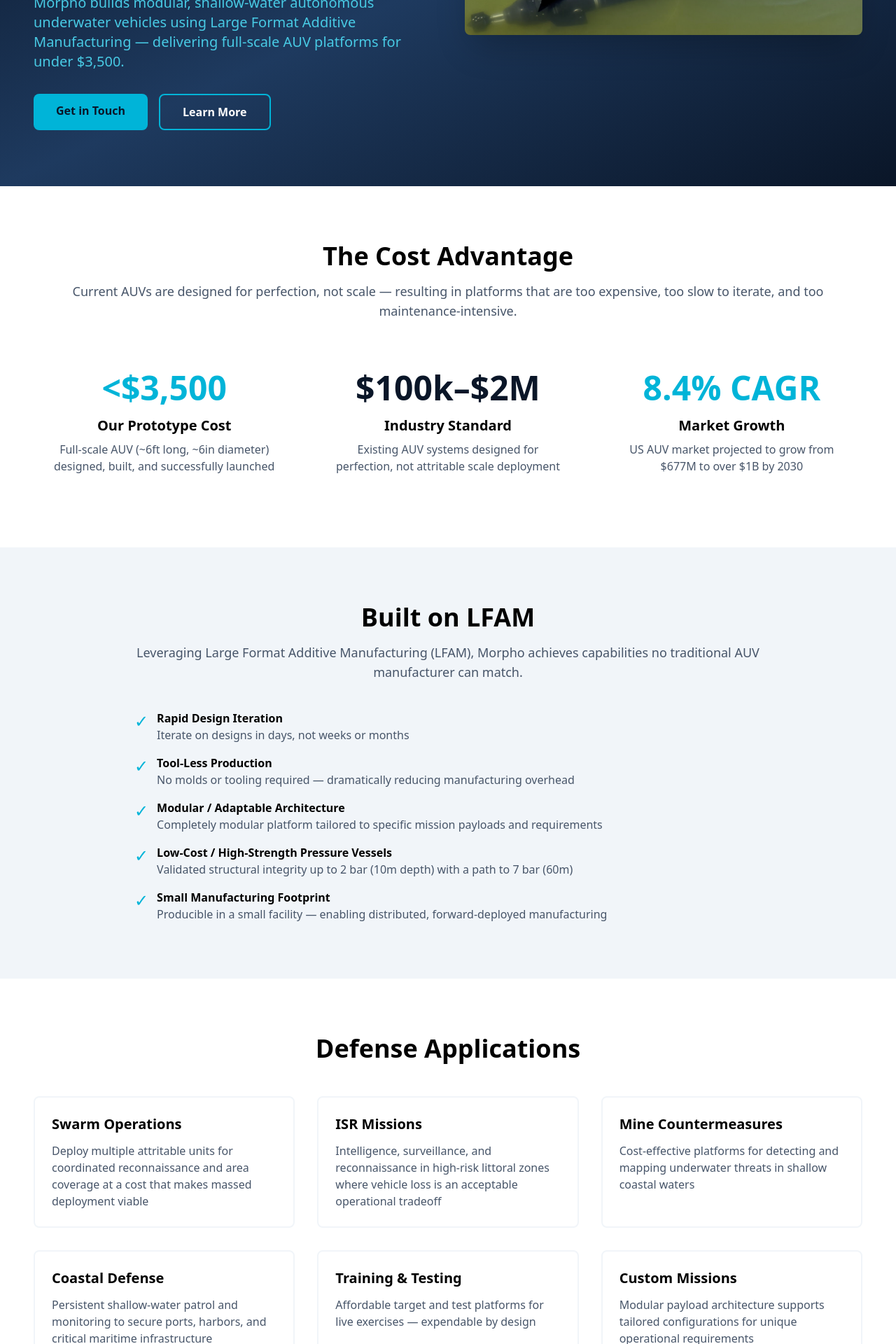
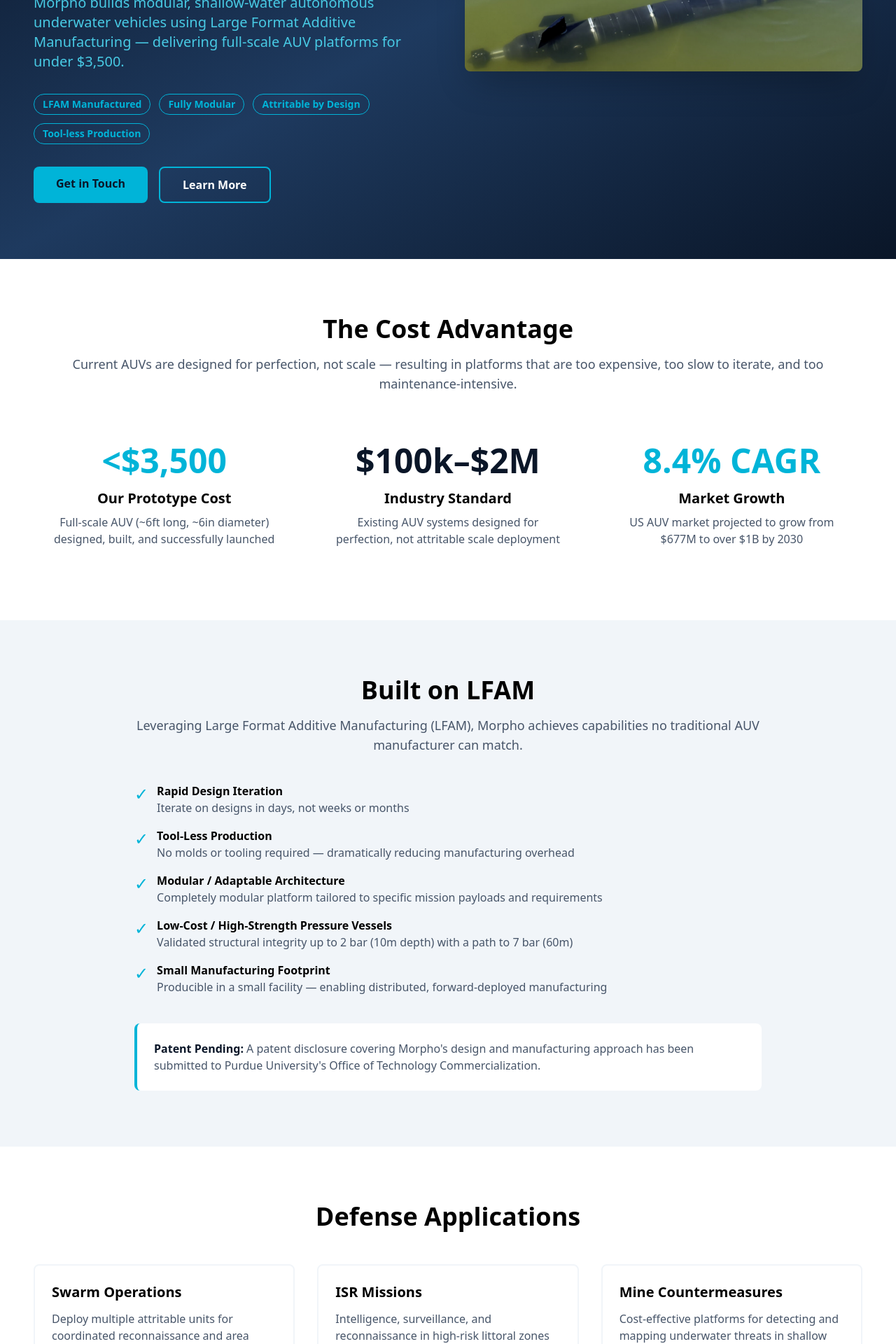
Before and after one commit to jbhbsbl-netizen/Morpho-Technologies, a Next.js app: page / in a window 1280 px wide. Shown: the part 420-2340 px from the top of the page at 70% size. Built offline with nearby package versions, Linux system fonts and the light colour scheme.

Commit message:
Add revenue model, patent notice, hero tags, and updated bios from exec summary

```diff
--- a/app/page.tsx
+++ b/app/page.tsx
@@ -31,6 +31,12 @@
             <p className="text-xl mb-8 text-[#48cae4]">
               Morpho builds modular, shallow-water autonomous underwater vehicles using Large Format Additive Manufacturing — delivering full-scale AUV platforms for under $3,500.
             </p>
+            <div className="flex flex-wrap gap-3 mb-8 text-sm font-semibold text-[#00b4d8]">
+              <span className="border border-[#00b4d8] px-3 py-1 rounded-full">LFAM Manufactured</span>
+              <span className="border border-[#00b4d8] px-3 py-1 rounded-full">Fully Modular</span>
+              <span className="border border-[#00b4d8] px-3 py-1 rounded-full">Attritable by Design</span>
+              <span className="border border-[#00b4d8] px-3 py-1 rounded-full">Tool-less Production</span>
+            </div>
             <div className="flex gap-4">
               <a href="#contact" className="bg-[#00b4d8] text-[#0a1628] px-8 py-3 rounded-lg font-semibold hover:bg-[#48cae4] transition">
                 Get in Touch
@@ -121,6 +127,9 @@
               </div>
             </li>
           </ul>
+          <div className="mt-10 p-6 bg-white rounded-lg border-l-4 border-[#00b4d8]">
+            <p className="text-[#475569]"><strong className="text-[#0a1628]">Patent Pending:</strong> A patent disclosure covering Morpho's design and manufacturing approach has been submitted to Purdue University's Office of Technology Commercialization.</p>
+          </div>
         </div>
       </section>
 
@@ -157,6 +166,26 @@
         </div>
       </section>
 
+      {/* Revenue Model Section */}
+      <section className="py-20 px-6 md:px-12 bg-white">
+        <div className="max-w-4xl mx-auto">
+          <h2 className="text-3xl md:text-4xl font-bold mb-4 text-center">Revenue Model</h2>
+          <p className="text-center text-[#475569] mb-12 text-lg">A phased strategy from government-funded R&D to direct platform sales.</p>
+          <div className="grid md:grid-cols-2 gap-8">
+            <div className="p-8 border-2 border-[#f1f5f9] rounded-lg hover:border-[#00b4d8] transition">
+              <div className="text-[#00b4d8] font-bold text-sm uppercase tracking-wide mb-2">Near-Term</div>
+              <h3 className="text-xl font-bold text-[#0a1628] mb-4">R&D Contracts & Grants</h3>
+              <p className="text-[#475569]">SBIR/STTR programs through DoD, DARPA, and ONR — and CRADA demonstrations with Navy labs — fund continued development and validate the platform in defense-relevant use cases.</p>
+            </div>
+            <div className="p-8 border-2 border-[#f1f5f9] rounded-lg hover:border-[#00b4d8] transition">
+              <div className="text-[#00b4d8] font-bold text-sm uppercase tracking-wide mb-2">Long-Term</div>
+              <h3 className="text-xl font-bold text-[#0a1628] mb-4">Vehicle Sales</h3>
+              <p className="text-[#475569]">Direct platform sales to defense and commercial customers. Modular architecture enables mission-specific configuration at production scale without retooling.</p>
+            </div>
+          </div>
+        </div>
+      </section>
+
       {/* Team Section */}
       <section id="team" className="py-20 px-6 md:px-12 bg-[#f1f5f9]">
         <div className="max-w-5xl mx-auto text-center">
@@ -168,7 +197,7 @@
             <div className="bg-white p-8 rounded-lg shadow-lg">
               <h3 className="text-xl font-bold text-[#0a1628] mb-1">Caden Jarausch</h3>
               <p className="text-[#00b4d8] font-semibold text-sm mb-4">Founder & CEO</p>
-              <p className="text-[#475569] text-sm">Leads company vision, product strategy, and execution. Oversees systems engineering and drives Morpho's transition from prototype to deployable autonomous platform.</p>
+              <p className="text-[#475569] text-sm">M.S. Mechanical Engineering, Purdue University (2026). Systems architect leading company vision, technical development, and the transition from prototype to production.</p>
             </div>
             <div className="bg-white p-8 rounded-lg shadow-lg">
               <h3 className="text-xl font-bold text-[#0a1628] mb-1">Matthew Imm</h3>
```
